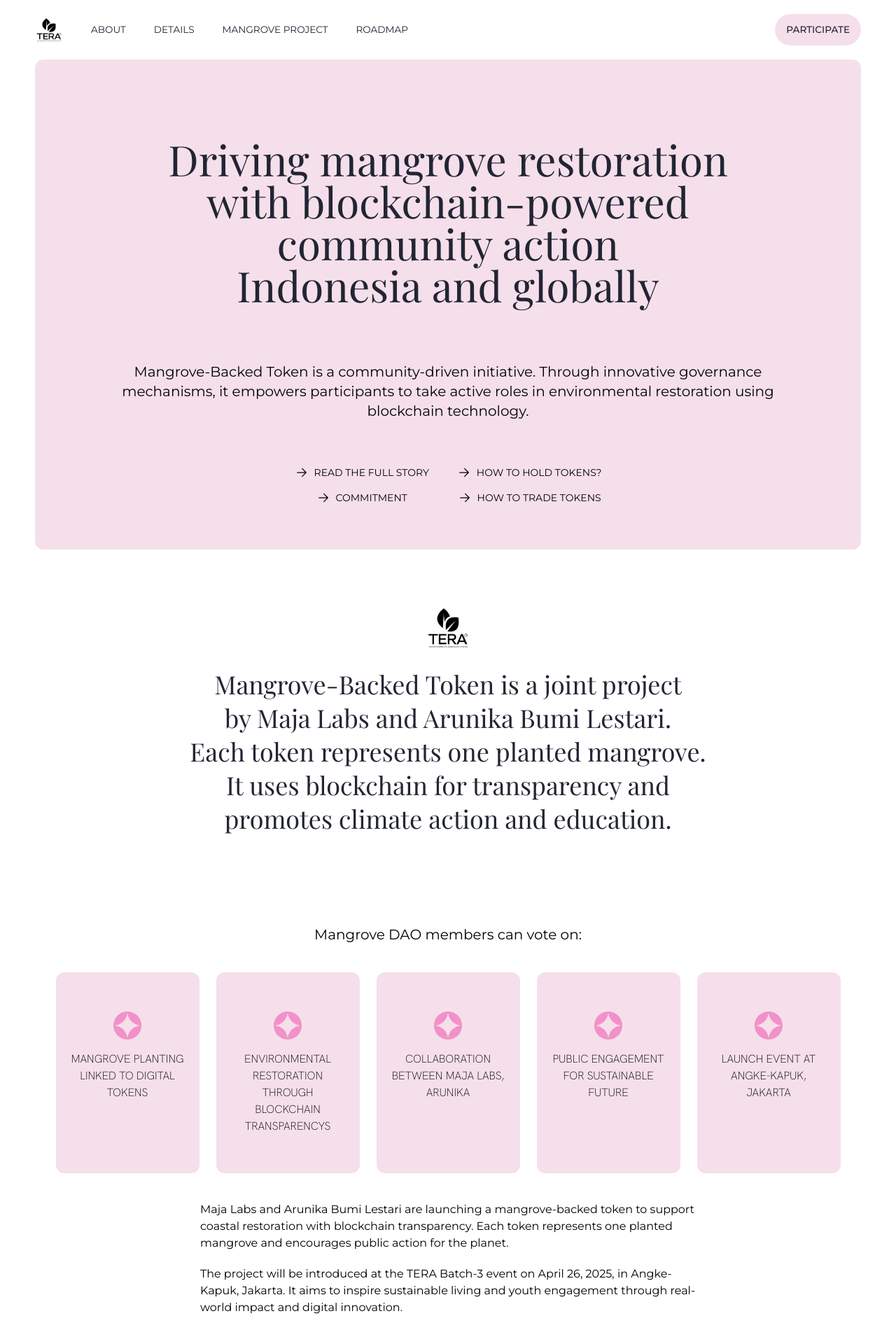
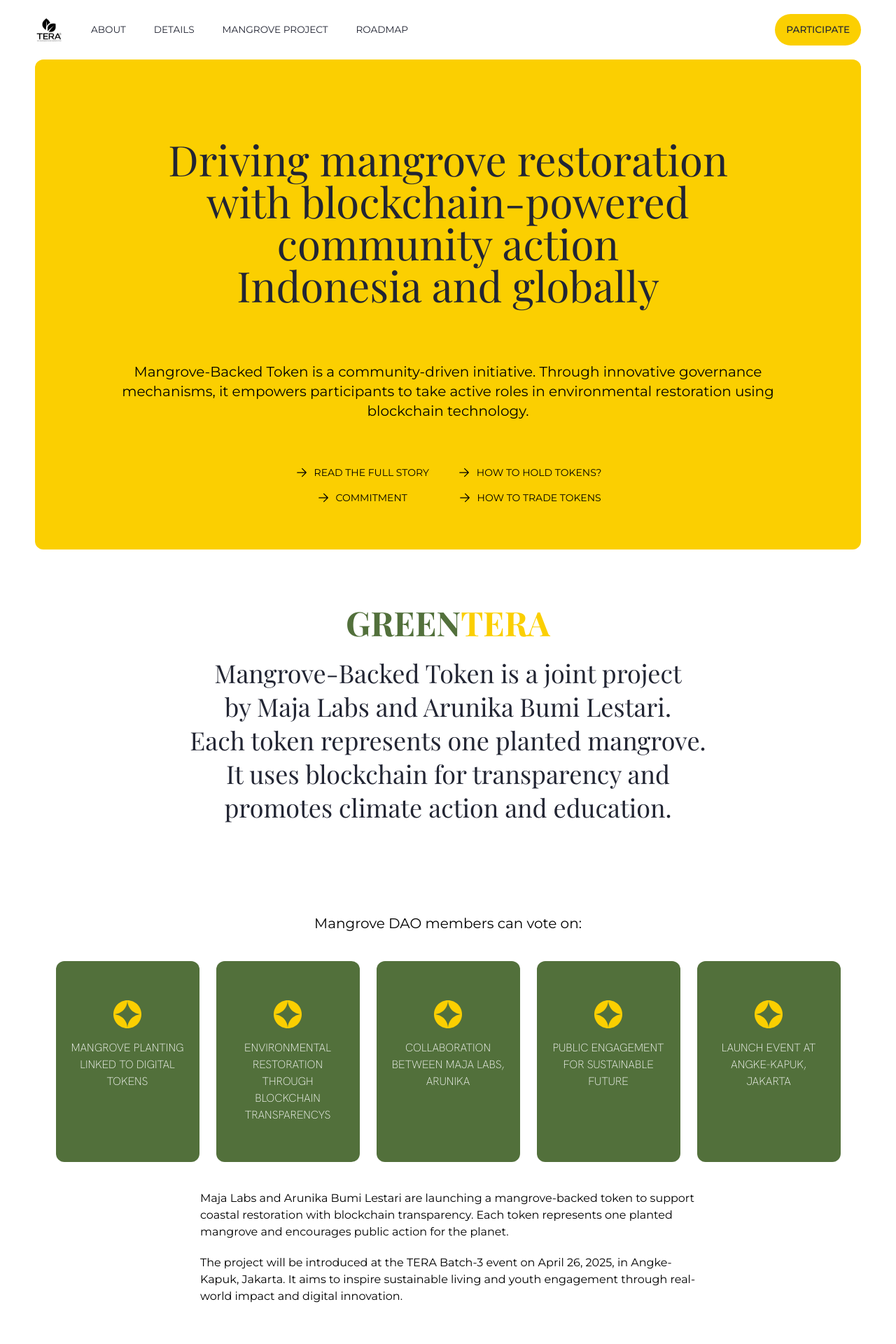
Before and after one commit to Rafly-Ananda/maja-labs-greentera, a Next.js app: page / in a window 1280 px wide. Shown: the top 1920 px of the page at 70% size. Built offline with nearby package versions, Linux system fonts and the light colour scheme; a web font is replaced by a local one.

Commit message:
syle(theming): change color themes

```diff
--- a/src/app/page.tsx
+++ b/src/app/page.tsx
@@ -1,4 +1,4 @@
-import LogoTransition from '@/assets/terra-logo.png';
+// import LogoTransition from '@/assets/terra-logo.png';
 import projectImage from '@/assets/carbon-projects.png';
 // import Point from '@/assets/point.svg';
 import ablLogo from '@/assets/abl-logo.png';
@@ -49,7 +49,7 @@
       <div className="pt-[50px] lg:pt-[85px]"></div>
 
       {/* Main Section */}
-      <div className="bg-[#f5dfeb] rounded-xl flex items-center justify-center flex-col text-center lg:pt-28 lg:px-20 lg:pb-16 p-5">
+      <div className="bg-[#fbcf01] rounded-xl flex items-center justify-center flex-col text-center lg:pt-28 lg:px-20 lg:pb-16 p-5">
         <ul className="font-[family-name:var(--font-playfair)] text-[24px] lg:text-6xl text-[#222533] hidden lg:block">
           <li>Driving mangrove restoration</li>
           <li>with blockchain-powered</li>
@@ -97,9 +97,14 @@
 
       {/* Token Explanation */}
       <div className="lg:mt-20 mt-10 flex items-center justify-center flex-col">
-        <div className="lg:w-[64px] lg:h-[64px] w-[32px] h-[32px] relative">
+        {/* <div className="lg:w-[64px] lg:h-[64px] w-[32px] h-[32px] relative">
           <Image src={LogoTransition} layout="fill" alt="Nav Logo" />
-        </div>
+        </div> */}
+
+        <h1 className="font-[family-name:var(--font-playfair)] text-[22px] lg:text-5xl text-center font-bold">
+          <span className="text-[#52703b]">GREEN</span>
+          <span className="text-[#fbcf01]">TERA</span>
+        </h1>
 
         <ul className="font-[family-name:var(--font-playfair)] text-[20px] lg:text-4xl text-center text-[#222533] lg:leading-12 mt-6">
           <li>Mangrove-Backed Token is a joint project</li>
@@ -155,13 +160,13 @@
           ))}
         </div>
 
-        <button className="uppercase text-[0.85rem] bg-[#f5dfeb] rounded-3xl px-10 py-3 font-medium w-fit mt-10">
+        <button className="uppercase text-[0.85rem] bg-[#fbcf01] rounded-3xl px-10 py-3 font-medium w-fit mt-10">
           Get NFTs
         </button>
       </div>
 
       {/* Details */}
-      <div className="mt-10 flex items-center justify-center flex-col bg-[#f0f0f0] rounded-xl p-8 lg:p-16">
+      <div className="mt-10 flex items-center justify-center flex-col bg-[#fbcf01] rounded-xl p-8 lg:p-16">
         <div className="flex items-start justify-start w-full">
           <h1 className="font-[family-name:var(--font-playfair)] text-[22px] lg:text-5xl text-left">
             Details
@@ -260,7 +265,7 @@
       </div> */}
 
       {/* Mangrove Project */}
-      <div className="bg-[#e1f2f0] rounded-xl flex flex-col items-center justify-center text-center lg:pt-28 lg:px-20 lg:pb-16 relative mt-10 lg:mt-20 p-5 pb-10">
+      <div className="bg-[#fbcf01] rounded-xl flex flex-col items-center justify-center text-center lg:pt-28 lg:px-20 lg:pb-16 relative mt-10 lg:mt-20 p-5 pb-10">
         <div>
           <div className="w-full lg:w-[60%] px-4 lg:pt-20 pt-5">
             <h1 className="font-[family-name:var(--font-playfair)] text-[22px] lg:text-5xl text-center">
@@ -311,7 +316,7 @@
           </div>
         </div>
 
-        <div className="bg-white lg:mt-14 mt-10 w-full h-full rounded-xl p-10">
+        <div className="bg-[#52703b] lg:mt-14 mt-10 w-full h-full rounded-xl p-10 text-white">
           <h2 className="font-[family-name:var(--font-playfair)] text-[16px] lg:text-2xl">
             Targeted Goals
           </h2>
@@ -437,7 +442,7 @@
       </div> */}
 
       {/* Powered By */}
-      <div className="mt-14 flex items-center justify-center flex-col bg-[#f0f0f0] rounded-xl p-16">
+      <div className="mt-14 flex items-center justify-center flex-col bg-[#52703b] rounded-xl p-16 text-white">
         <h1 className="font-[family-name:var(--font-playfair)] text-[22px] lg:text-5xl text-center">
           Powered By
         </h1>
@@ -451,11 +456,11 @@
       {/* Footer */}
       <div className="mt-5 lg:mt-14 h-[100px] flex items-center justify-center lg:just-between">
         <h4 className="font-[family-name:var(--font-hanken)] text-[12px] lg:text-lg font-light hidden lg:block">
-          &copy; 2025 Greenterra Project. All rights reserved.
+          &copy; 2025 Greentera Project. All rights reserved.
         </h4>
 
         <ul className="flex flex-col items-center justify-center font-[family-name:var(--font-hanken)] text-[12px] lg:text-lg font-light lg:hidden">
-          <li>&copy; 2025 Greenterra Project.</li>
+          <li>&copy; 2025 Greentera Project.</li>
           <li>All rights reserved.</li>
         </ul>
       </div>
--- a/src/components/Navbar.tsx
+++ b/src/components/Navbar.tsx
@@ -57,7 +57,7 @@
             ))}
           </ul>
 
-          <button className="uppercase text-[0.85rem] bg-[#f5dfeb] rounded-3xl px-4 py-3 font-medium w-fit hover:cursor-pointer">
+          <button className="uppercase text-[0.85rem] bg-[#fbcf01] rounded-3xl px-4 py-3 font-medium w-fit hover:cursor-pointer">
             participate
           </button>
         </div>
@@ -73,7 +73,7 @@
           />
 
           <div className="flex items-center z-50">
-            <button className="uppercase text-[10px] bg-[#f291c9] rounded-full lg:rounded-3xl px-[12px] py-[6px] font-medium w-fit h-fit z-50 text-white">
+            <button className="uppercase text-[10px] bg-[#fbcf01] rounded-full lg:rounded-3xl px-[12px] py-[6px] font-medium w-fit h-fit z-50 text-white">
               participate
             </button>
             <div>
@@ -106,7 +106,7 @@
 
               <li className="absolute bottom-6">
                 <ul className="flex flex-col items-center justify-center font-[family-name:var(--font-hanken)] text-[12px] lg:text-lg font-light lg:hidden">
-                  <li>&copy; 2025 Greenterra Project.</li>
+                  <li>&copy; 2025 Greentera Project.</li>
                   <li>All rights reserved.</li>
                 </ul>
               </li>
--- a/src/components/VoteCard.tsx
+++ b/src/components/VoteCard.tsx
@@ -3,9 +3,9 @@
 
 const VoteCard = ({ content }: { content: string }) => {
   return (
-    <div className="bg-[#f5dfeb] font-[family-name:var(--font-hanken)] lg:w-[205px] lg:h-[287px] w-[191px] h-[191px] rounded-xl flex items-center justify-start flex-col gap-4 pt-10 lg:pt-14">
+    <div className="bg-[#52703b] font-[family-name:var(--font-hanken)] lg:w-[205px] lg:h-[287px] w-[191px] h-[191px] rounded-xl flex items-center justify-start flex-col gap-4 pt-10 lg:pt-14">
       <Image src={Point} width={40} height={40} alt="Dao Point" />
-      <p className="text-center font-extralight uppercase w-[80%] lg:text-base text-[10px]">
+      <p className="text-center font-extralight uppercase w-[80%] lg:text-base text-[10px] text-white">
         {content}
       </p>
     </div>
```
Also changed, not shown: src/assets/point.svg.
